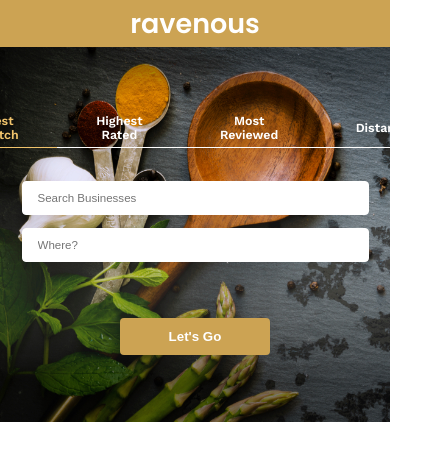
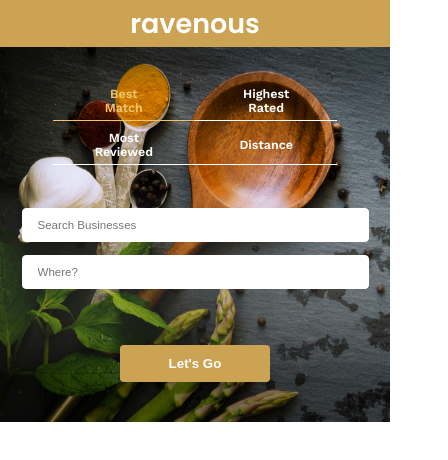
Before and after one commit to jjgrayg/Ravenous_with_backend, a React (Create React App) app in the folder client/: page / in a window 390 px wide. Shown: the top 460 px of the page, 448 px wide, since content can reach past the window. Built offline with nearby package versions, Linux system fonts and the light colour scheme; no server answers.

Commit message:
More responsive CSS

```diff
--- a/client/src/app/App.css
+++ b/client/src/app/App.css
@@ -1,4 +1,7 @@
 /* Universal Styles */
+#root {
+  width: 100%;
+}
 
 html {
   font-size: 18px;
--- a/client/src/components/searchBar/SearchBar.css
+++ b/client/src/components/searchBar/SearchBar.css
@@ -116,15 +116,7 @@ p.tiny-text {
     text-align: center;
 }
 
-@media only screen and (max-width: 560px) {
-    .SearchBar {
-        background-image: url('./background_search_mobile.jpg');
-    }
-
-    .SearchBar-sort-options ul {
-        margin-left: 2rem;
-        margin-right: 2rem;
-    }
+@media only screen and (max-width: 885px) {
 
     .SearchBar-fields {
         flex-direction: column;
@@ -146,4 +138,21 @@ p.tiny-text {
     .Autocomplete-container {
         margin-right: 0;
     }
+
 }
+
+@media only screen and (max-width: 560px) {
+    .SearchBar {
+        background-image: url('./background_search_mobile.jpg');
+    }
+
+    .SearchBar-sort-options ul {
+        margin-left: 2rem;
+        margin-right: 2rem;
+        flex-wrap: wrap;
+    }
+
+    .SearchBar-sort-options li {
+        margin-bottom: 10px;
+    }
+}
```
